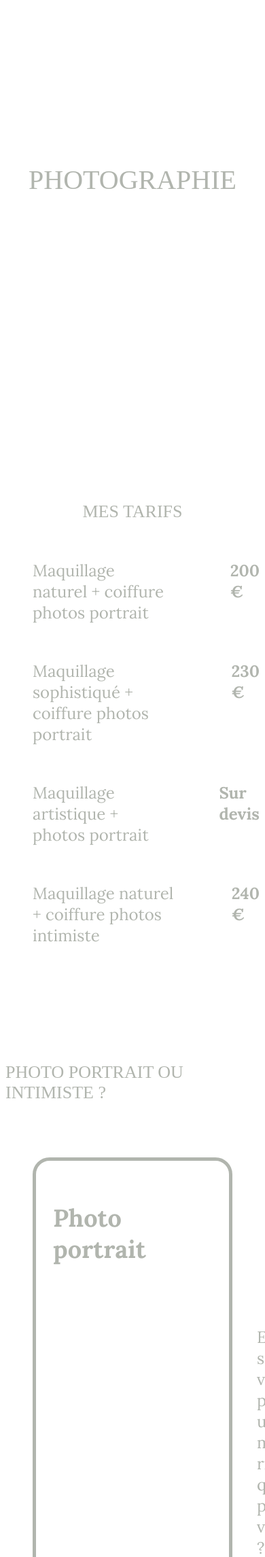
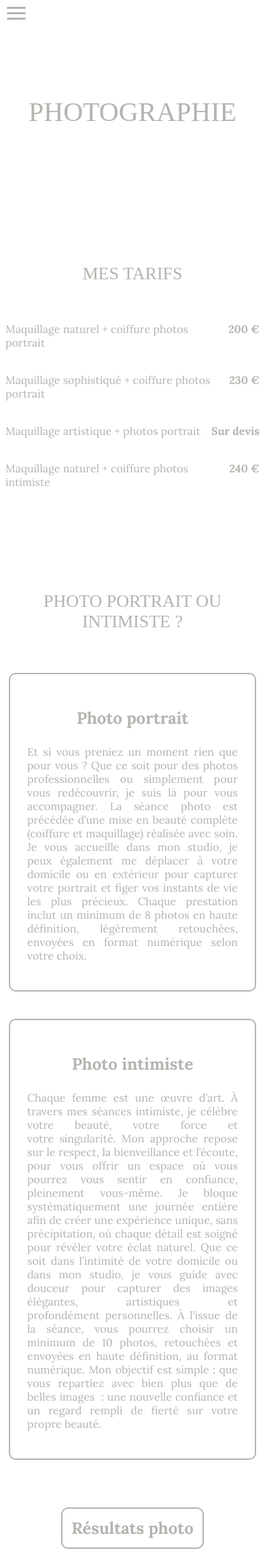
Before and after one commit to RxlBaptiste/SiteKatia, a PHP site: page /pages/photographie/photographie.html in a window 390 px wide; the page is wider, and only the part inside the window is pictured. Shown: the top 2291 px of that part at 68% size. Run offline with PHP 8.4, Linux system fonts and the light colour scheme; some web fonts are replaced.

Commit message:
FinishVersionMobile

```diff
--- a/pages/photographie/photographie.html
+++ b/pages/photographie/photographie.html
@@ -2,7 +2,10 @@
 <html lang="fr">
   <head>
     <meta charset="utf-8" />
-    <meta name="viewport" content="width=device-width, initial-scale=1" />
+    <meta
+      name="viewport"
+      content="width=device-width, initial-scale=1, minimum-scale=1, viewport-fit=cover"
+    />
     <title>Photographie – Katia Bulimar</title>
     <link
       href="https://fonts.googleapis.com/css2?family=Castoro+Titling&display=swap"
@@ -17,7 +20,12 @@
   <body>
     <!-- Header -->
     <header>
+      <!-- Bouton burger -->
+      <button class="burger" aria-expanded="false" aria-controls="mainnav">
+        <span></span><span></span><span></span>
+      </button>
       <nav
+        id="mainnav"
         class="nav container castoro-titling-regular"
         aria-label="Navigation principale"
       >
@@ -177,8 +185,6 @@
       </div>
     </footer>
 
-    <script>
-      document.getElementById("year").textContent = new Date().getFullYear();
-    </script>
+    <script src="../../script.js"></script>
   </body>
 </html>
--- /dev/null
+++ b/script.js
@@ -0,0 +1,14 @@
+//Année en cours dans le Footer
+document.getElementById("year").textContent = new Date().getFullYear();
+
+//BurgerNavBar Mobile
+const burger = document.querySelector(".burger");
+const nav = document.getElementById("mainnav");
+if (burger && nav) {
+  burger.addEventListener("click", () => {
+    const open = burger.getAttribute("aria-expanded") === "true";
+    burger.setAttribute("aria-expanded", String(!open));
+    nav.classList.toggle("nav--open", !open);
+    document.body.classList.toggle("nav-open", !open);
+  });
+}
--- a/style.css
+++ b/style.css
@@ -218,7 +218,7 @@ footer {
   }
   .burger span {
     display: block;
-    height: 2px;
+    height: 3px;
     width: 100%;
     background: var(--colorB);
     border-radius: 2px;
@@ -620,6 +620,19 @@ h1 {
   flex-direction: column;
   align-items: center;
 }
+/* =========================
+   MOBILE (<= 600px)
+   ========================= */
+@media (max-width: 600px) {
+  .container-title {
+    padding: 0px;
+    padding-top: 100px;
+  }
+  .intro {
+    padding-top: 0;
+    font-size: 16px;
+  }
+}
 
 /*TARIFS*/
 .tarifs-grid {
@@ -691,6 +704,59 @@ li {
   text-decoration: none;
   color: inherit;
 }
+/* =========================
+   MOBILE (<= 600px)
+   ========================= */
+@media (max-width: 600px) {
+  /* La grille principale des deux colonnes devient une seule colonne */
+  .tarifs-grid {
+    grid-template-columns: 1fr;
+    row-gap: 32px; /* espace entre les deux colonnes devenues lignes */
+  }
+
+  /* Les listes de tarifs (dans les 2 cas) : chaque li = 2 colonnes */
+  .tarifs-grid li,
+  .tarifs-grid-solo li {
+    display: grid;
+    grid-template-columns: 1fr auto; /* texte | prix */
+    align-items: start; /* prix aligné en haut de la 1re ligne */
+    column-gap: 12px;
+    padding-bottom: 35px;
+    font-size: 16px;
+  }
+
+  /* Le prix ne se coupe jamais et n’a pas de padding à gauche en mobile */
+  .tarifs-grid .price,
+  .tarifs-grid-solo .price {
+    white-space: nowrap;
+    padding-left: 0;
+    font-size: 16px;
+  }
+
+  /* Titres et listes compactes */
+  h3 {
+    font-size: 24px;
+    text-align: center;
+  }
+  ul {
+    padding: 0;
+  }
+  .tarifs-note {
+    font-size: 16px;
+    text-align: center;
+  }
+
+  /* Bouton en-dessous */
+  .container-btn {
+    margin: 50px 0;
+  }
+  .btn {
+    border: 2px solid var(--colorB);
+    border-radius: 10px;
+    font-size: 24px;
+    padding: 13px;
+  }
+}
 
 /*COMPARATIF*/
 .comparatif {
@@ -744,6 +810,43 @@ h4 {
   color: #ffffff;
   font-size: 35px;
 }
+
+/* =========================
+   MOBILE (<= 600px)
+   ========================= */
+@media (max-width: 600px) {
+  h4 {
+    font-size: 24px;
+    text-align: start;
+  }
+  .comparatif {
+    text-align: center;
+  }
+  .bloc-comparatif {
+    margin: 20px 5px;
+    border: 2px solid var(--colorB);
+    border-radius: 10px;
+  }
+  .txtcomparatif {
+    max-width: 300px;
+  }
+  .bloc-texte {
+    font-size: 12px;
+  }
+  .bloc-visuel {
+    width: 135px;
+    height: 220px;
+  }
+  .placeholder {
+    font-size: 25px;
+  }
+
+  /*+Video*/
+  .video {
+    margin-bottom: 50px;
+  }
+}
+
 /*AFFICHAGE EN PLEIN ECRAN PHOTO*/
 /* Lightbox plein écran */
 .lightbox {
@@ -805,15 +908,6 @@ h4 {
   border: 5px solid #b1b5ae;
   border-radius: 25px;
 }
-/*
-.inmap {
-  position: absolute;
-  top: 50%; /* ajuste verticalement *
-  left: 52%; /* ajuste horizontalement *
-  transform: translate(-50%, -100%); /* centre la pointe *
-  pointer-events: none; /* pour ne pas bloquer les clics sur la carte *
-  z-index: 1;
-} */
 .suivre {
   text-align: center;
   font-size: 36px;
@@ -825,6 +919,35 @@ h4 {
   justify-content: center;
   align-items: center;
   gap: 20vh;
+}
+
+/* =========================
+   MOBILE (<= 600px)
+   ========================= */
+@media (max-width: 600px) {
+  .bloc-text {
+    font-size: 16px;
+    padding: 0;
+  }
+  h3 {
+    font-size: 24px;
+    padding: 0;
+  }
+
+  /*+Contact*/
+  .map {
+    width: 350px;
+    height: 200px;
+    border: 2px solid var(--colorB);
+    border-radius: 10px;
+  }
+  .img-contact {
+    height: 16px;
+    width: 16px;
+  }
+  .socials-contact {
+    gap: 8vh;
+  }
 }
 
 /*GALERIES*/
@@ -889,6 +1012,14 @@ h4 {
   padding-top: 0;
   padding-left: 50px;
 }
+/* =========================
+   MOBILE (<= 600px)
+   ========================= */
+@media (max-width: 600px) {
+  .page-title {
+    padding-bottom: 100px;
+  }
+}
 
 /*Politique confidentialité*/
 .rgpd {
```
Also changed, not shown: index.html (+1 -15 lines), pages/RGPD.html (+10 -4 lines), pages/coiffures/coiffure.html (+10 -4 lines), pages/coiffures/galeries.html (+10 -4 lines), pages/contact.html (+10 -4 lines), pages/maquillage/galerie.html (+10 -4 lines), pages/maquillage/maquillage.html (+11 -5 lines), pages/photographie/galerie.html (+10 -4 lines).
